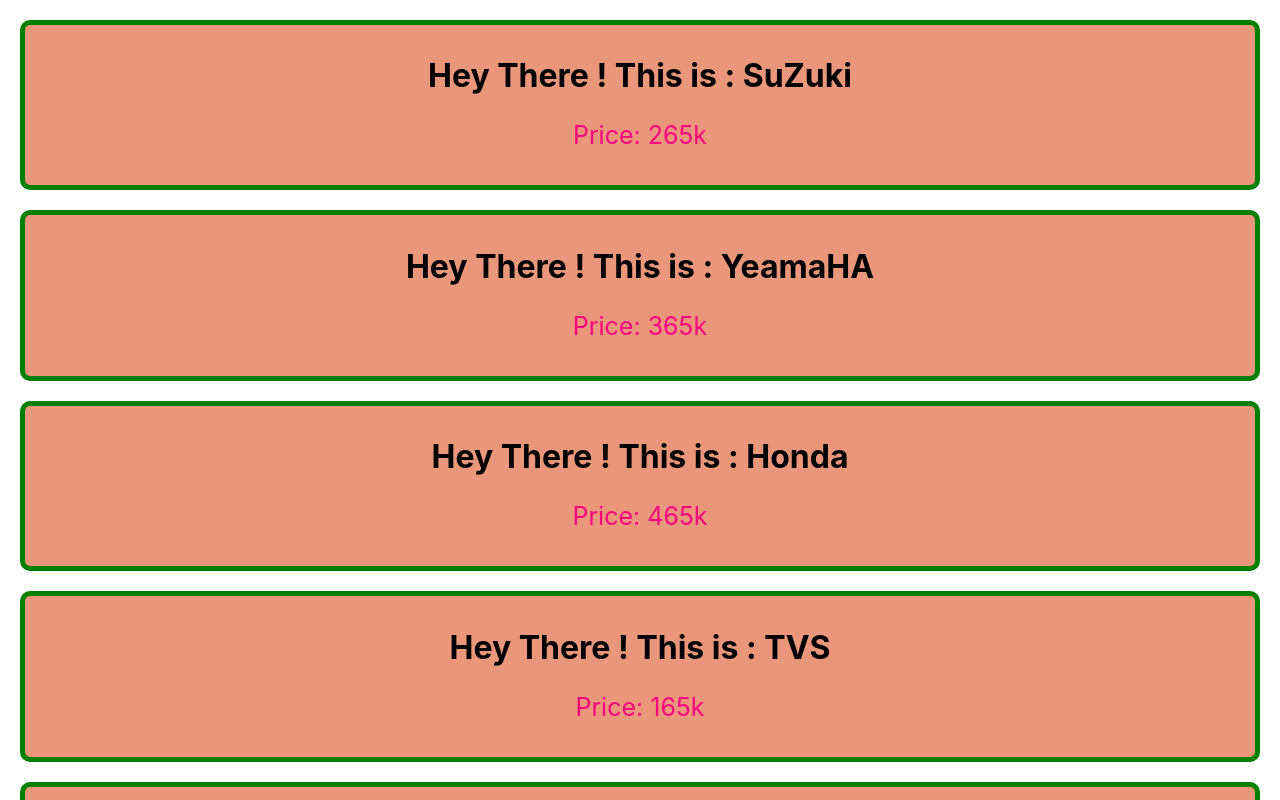
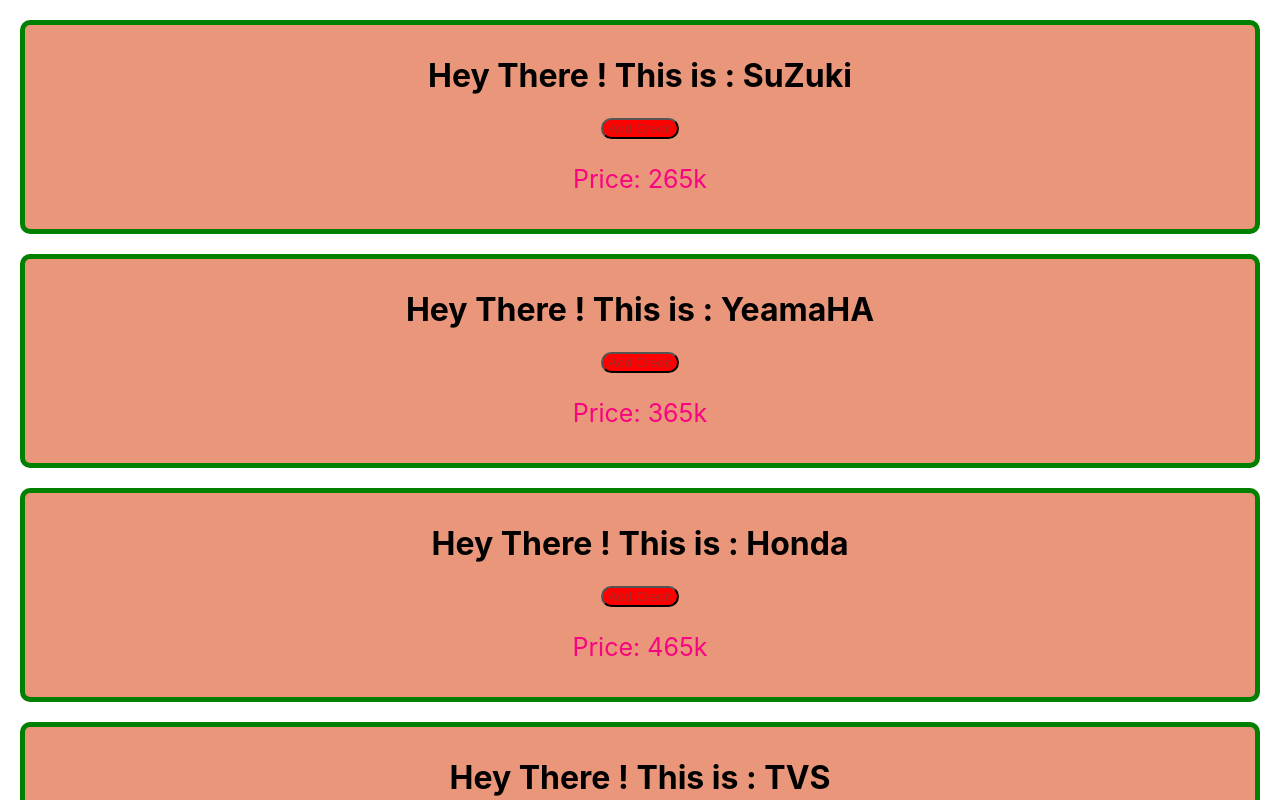
Before and after one commit to 404Bappy/React-Concepts, a React (Create React App) app in the folder React-Core-Concept-Recap/core-concept-react/: page / in a window 1280 px wide. Shown: the top 800 px of the page. Built offline with nearby package versions, Linux system fonts and the light colour scheme.

Commit message:
first commit

```diff
--- a/React-Core-Concept-Recap/core-concept-react/src/App.css
+++ b/React-Core-Concept-Recap/core-concept-react/src/App.css
@@ -49,3 +49,9 @@
   color:rgb(249, 3, 130);
   font-size: 25px;
 }
+
+.Btn{
+  color: brown;
+  background-color: red;
+  border-radius: 20px;
+}
--- a/React-Core-Concept-Recap/core-concept-react/src/App.js
+++ b/React-Core-Concept-Recap/core-concept-react/src/App.js
@@ -21,7 +21,10 @@
   return (
     <div className="myCompo">
       <h1>Hey There ! This is : {props.Brand}</h1>
+
+      <button className='Btn'> Add Credit </button>
       <p className="paragraph">Price: {props.Price}</p>
+
     </div>
   )
 }
```
